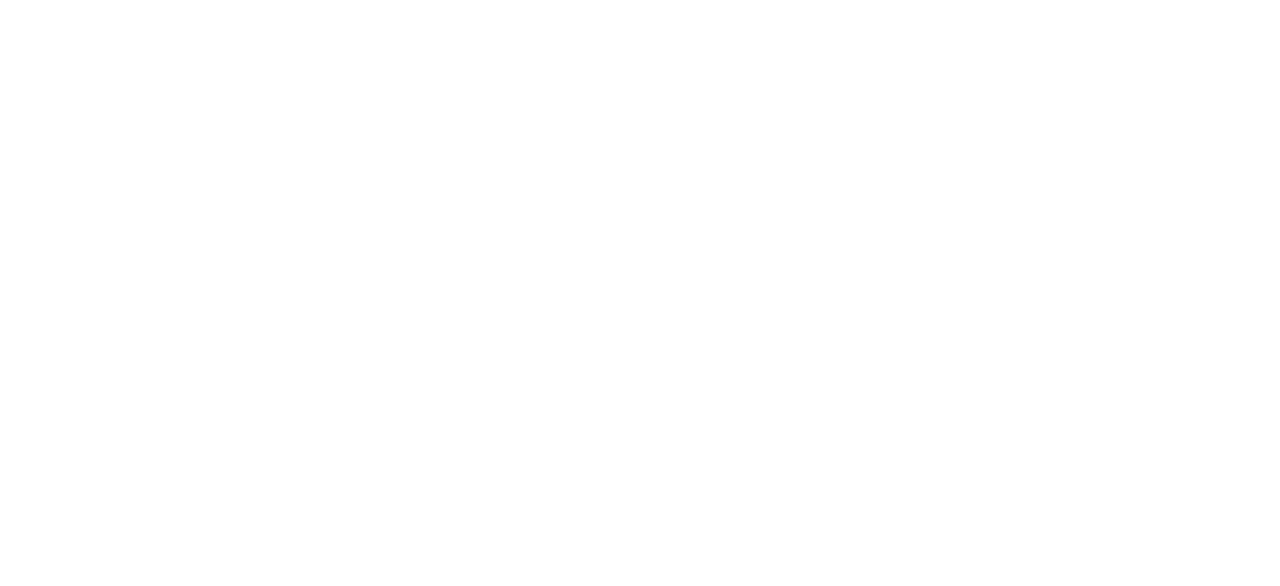
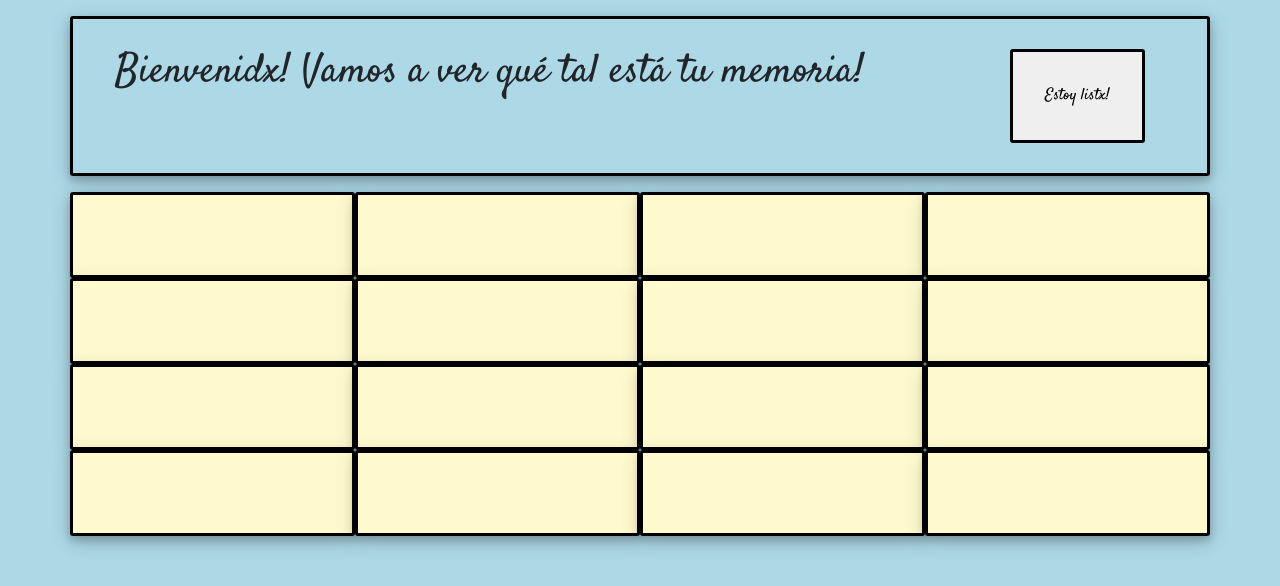
Before and after one commit to agustingalaxie/mimemotest, a website: page index.html in a window 1280 px wide. Drawn offline with nearby package versions, Linux system fonts and the light colour scheme.

Commit message:
agrega status, botoninicio y pads
agrego el html y el css para que se visualicen el status, el boton y la grilla de cuadros.

```diff
--- a/index.html
+++ b/index.html
@@ -1,13 +1,53 @@
 <!DOCTYPE html>
 <html>
+
 <head>
     <meta charset='utf-8'>
     <meta http-equiv='X-UA-Compatible' content='IE=edge'>
     <title>Memotest</title>
     <meta name='viewport' content='width=device-width, initial-scale=1'>
     <link rel='stylesheet' type='text/css' media='screen' href='main.css'>
+    <link rel="stylesheet" href="node_modules/bootstrap/dist/css/bootstrap.min.css">
 </head>
-<body>
-    <script src='main.js'></script>
+
+<body class="body">
+    <div class="container">
+        <div class="row display">
+            <div class="col-10">
+                <h1>Bienvenidx! Vamos a ver qué tal está tu memoria!</h1>
+            </div>
+            <div class="col-2">
+                <button class="button">Estoy listx!</button>
+            </div>
+        </div>
+    </div>
+    <div class="container">
+        <div class="row">
+            <div class="col-3 cuadro"></div>
+            <div class="col-3 cuadro"></div>
+            <div class="col-3 cuadro"></div>
+            <div class="col-3 cuadro"></div>
+        </div>
+        <div class="row">
+            <div class="col-3 cuadro"></div>
+            <div class="col-3 cuadro"></div>
+            <div class="col-3 cuadro"></div>
+            <div class="col-3 cuadro"></div>
+        </div>
+        <div class="row">
+            <div class="col-3 cuadro"></div>
+            <div class="col-3 cuadro"></div>
+            <div class="col-3 cuadro"></div>
+            <div class="col-3 cuadro"></div>
+        </div>
+        <div class="row">
+            <div class="col-3 cuadro"></div>
+            <div class="col-3 cuadro"></div>
+            <div class="col-3 cuadro"></div>
+            <div class="col-3 cuadro"></div>
+        </div>
+
+        <script src='main.js'></script>
 </body>
+
 </html>
--- a/main.css
+++ b/main.css
@@ -0,0 +1,33 @@
+@import url('https://fonts.googleapis.com/css2?family=Satisfy&display=swap');
+
+.body {
+    background-color: lightblue;
+    height: 100vh;
+    font-family: 'Satisfy', cursive;
+  }
+.container{
+    margin-top: 1em;
+}
+.cuadro{
+    background-color: lemonchiffon;
+    padding: 40px;
+    width: 40px;
+    border: 3px solid black;
+    border-radius: 3px;
+    box-shadow: 0 4px 8px 0 rgba(0, 0, 0, 0.2), 0 6px 20px 0 rgba(0, 0, 0, 0.19);
+    cursor: pointer;
+}
+.display{
+    padding: 30px;
+    border: 3px solid black;
+    border-radius: 3px;
+    box-shadow: 0 4px 8px 0 rgba(0, 0, 0, 0.2), 0 6px 20px 0 rgba(0, 0, 0, 0.19);
+}
+.button{
+    padding: 2em;
+    border: 3px solid black;
+    border-radius: 3px;
+}
+.button:hover{
+    box-shadow: 0 4px 8px 0 rgba(0, 0, 0, 0.2), 0 6px 20px 0 rgba(0, 0, 0, 0.19);
+}
```
